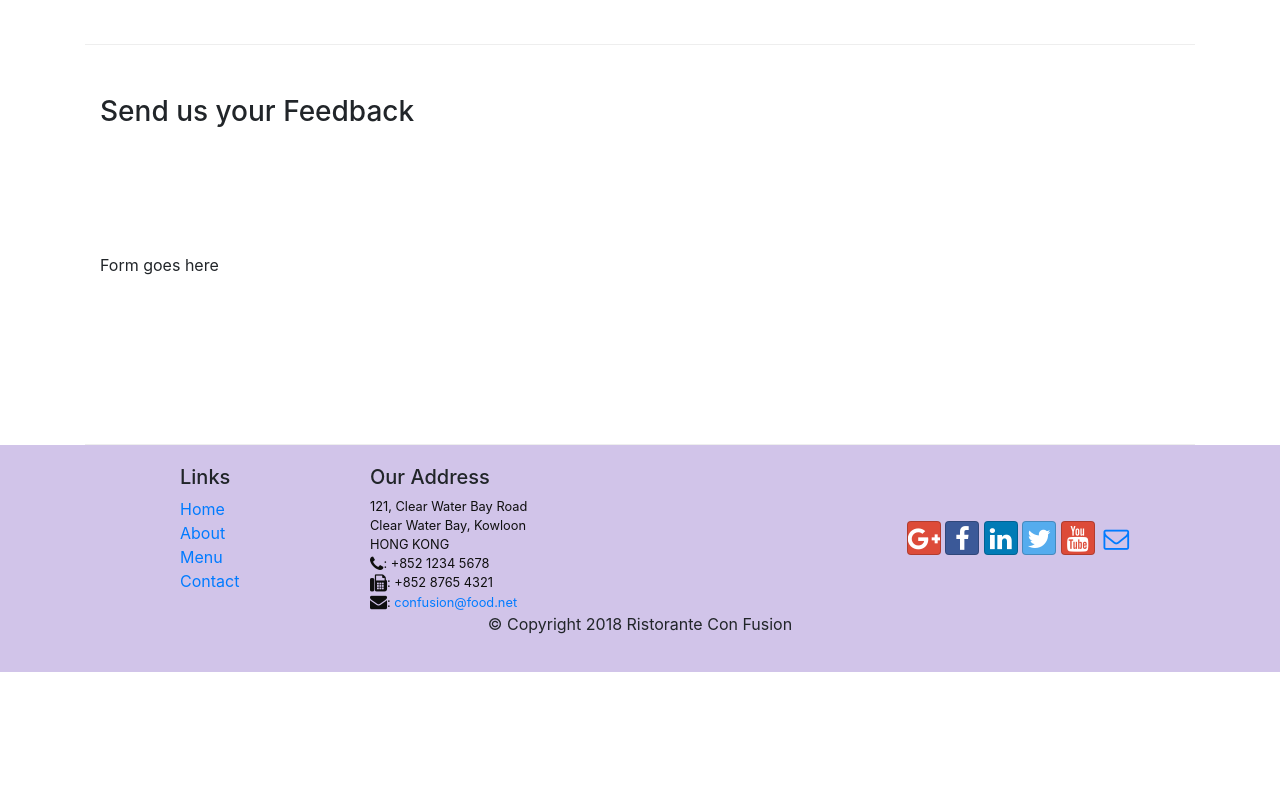
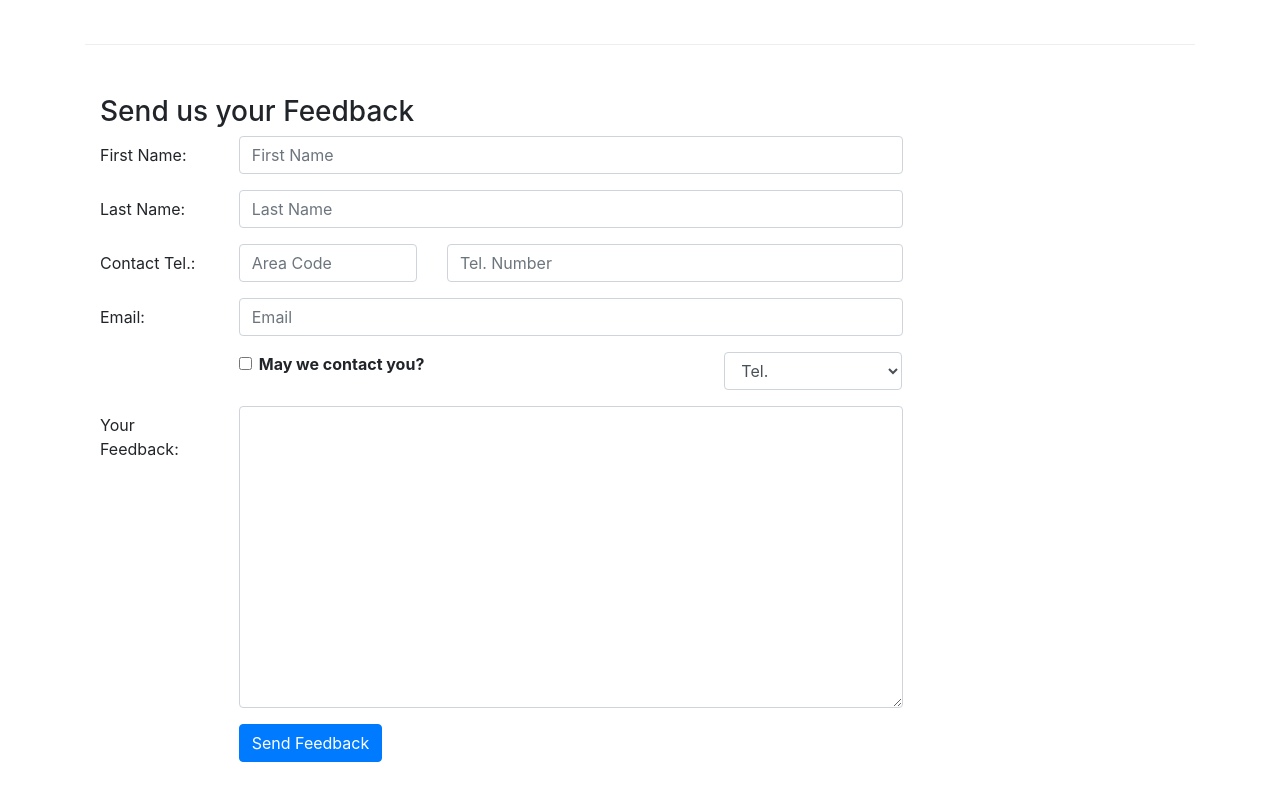
Before and after one commit to seltong/bootstrap4, a website: page contactus.html in a window 1280 px wide. Shown: the part 820-1620 px from the top of the page. Before the commit the page ends 1492 px from the top, so only its background shows below. Drawn offline with nearby package versions, Linux system fonts and the light colour scheme.

Commit message:
contactus forms

```diff
--- a/contactus.html
+++ b/contactus.html
@@ -92,7 +92,73 @@
               <h3>Send us your Feedback</h3>
            </div>
             <div class="col-12 col-md-9">
-                Form goes here
+                <form action="">
+                    <!-- First Name -->
+                    <div class="form-group row">
+                        <label for="firstname" class="col-md-2 col-form-label">First Name:</label>
+                        <div class="col-md-10">
+                            <input type="text" name="firstname" id="firstname" class="form-control"
+                                placeholder="First Name">
+                        </div>
+                    </div>
+                    <!-- Last Name -->
+                    <div class="form-group row">
+                        <label for="lastname" class="col-md-2 col-form-label">Last Name:</label>
+                        <div class="col-md-10">
+                            <input type="text" name="lastname" id="lastname" class="form-control"
+                                placeholder="Last Name">
+                        </div>
+                    </div>
+                    <!-- Tel Number -->
+                    <div class="form-group row">
+                        <label for="telnum" class="col-12 col-md-2 col-form-label">Contact Tel.:</label>
+                        <div class="col-5 col-md-3">
+                            <input type="tel" name="areacode" id="areacode" class="form-control"
+                                placeholder="Area Code">
+                        </div>
+                        <div class="col-7 col-md-7">
+                            <input type="tel" name="telnum" id="telnum" class="form-control"
+                                placeholder="Tel. Number">
+                        </div>
+                    </div>
+                    <!-- Email -->
+                    <div class="form-group row">
+                        <label for="emailid" class="col-md-2 col-form-label">Email:</label>
+                        <div class="col-md-10">
+                            <input type="email" name="emailid" id="emailid" class="form-control"
+                                placeholder="Email">
+                        </div>
+                    </div>
+                    <!-- Checkbox Area -->
+                    <div class="form-group row">
+                        <div class="col-md-6 offset-md-2">
+                            <div class="form-check">
+                                <input type="checkbox" class="form-check-input" name="approve" id="approve" value="">
+                                <label class="form-check-label" for="approve">
+                                    <strong>May we contact you?</strong>
+                                </label>
+                            </div>
+                        </div>
+                        <div class="col-md-3 offset-md-1">
+                            <select name="" id="" class="form-control">
+                                <option>Tel.</option>
+                                <option>Email</option>
+                            </select>
+                        </div>
+                    </div>
+                    <!-- Email -->
+                    <div class="form-group row">
+                        <label for="feedback" class="col-md-2 col-form-label">Your Feedback:</label>
+                        <div class="col-md-10">
+                            <textarea name="feedback" id="feedback" class="form-control" rows="12"></textarea>
+                        </div>
+                    </div>
+                    <div class="form-group row">
+                        <div class="offset-md-2 col-md-10">
+                            <button type="submit" class="btn btn-primary">Send Feedback</button>
+                        </div>
+                    </div>
+                </form>
             </div>
              <div class="col-12 col-md">
             </div>
```
